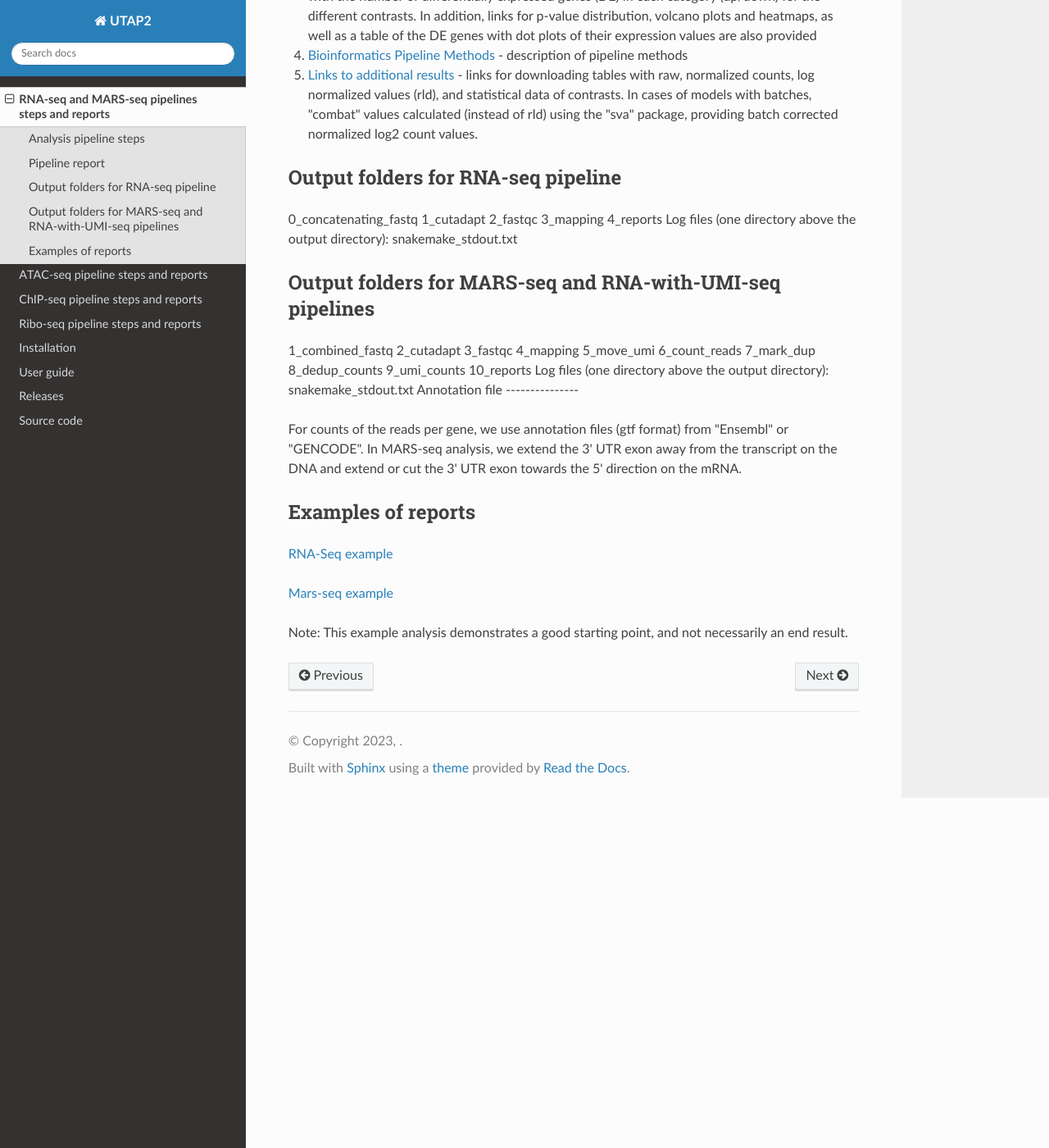
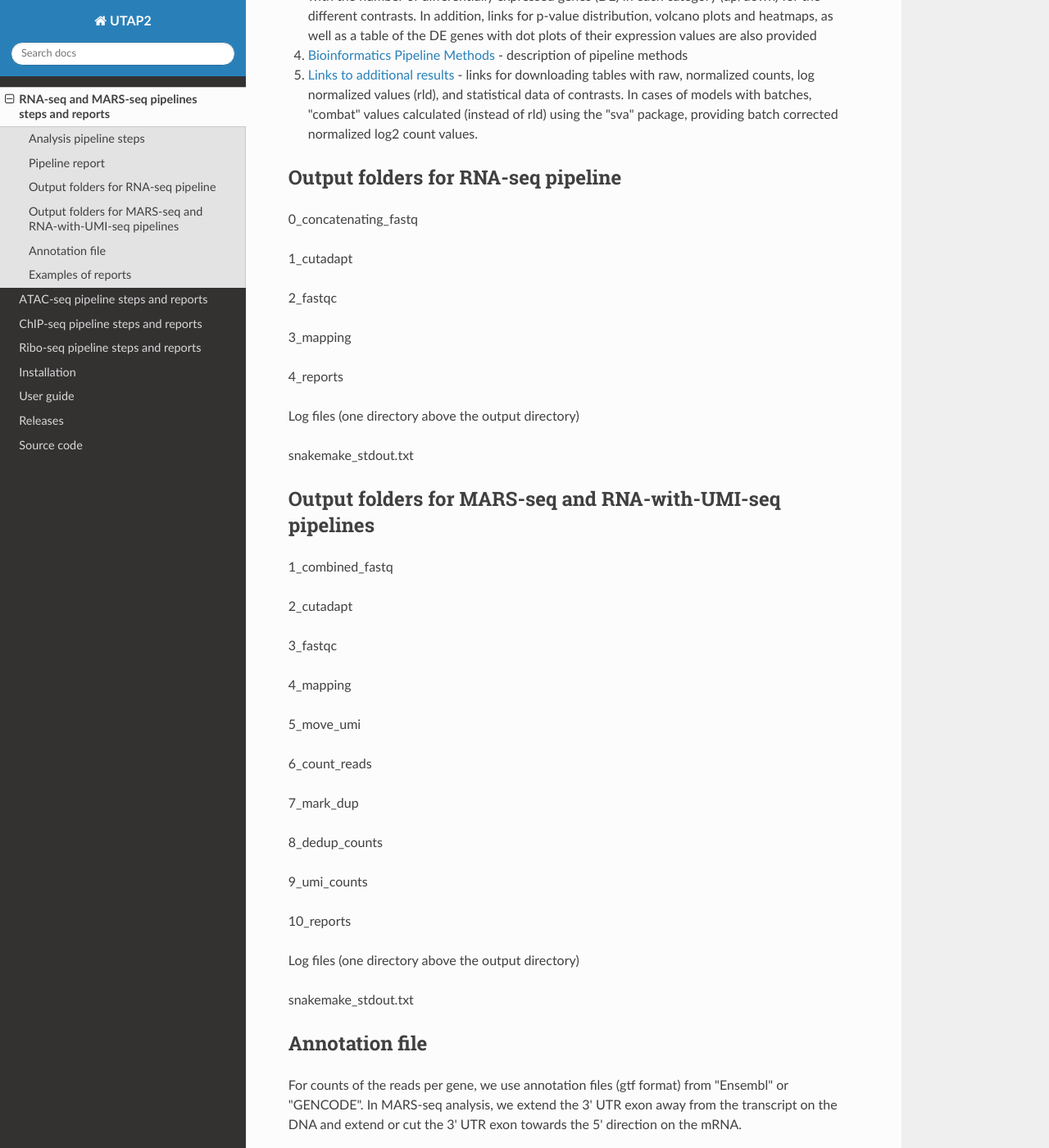
Before and after one commit to utap2/utap2, a Sphinx documentation site: the page built from docs/rst/rna-mars-seq-results.rst, in a window 1280 px wide and 1400 px high, scrolled down 2140 px. Shown: the whole window at 82% size. Built offline with Sphinx 7.4.7 and the Read the Docs theme 3.1.0, drawn with Linux system fonts in a browser that asks for light colours; pages that are not in the unit, such as notebooks, are missing from menus.

```diff
--- a/docs/rst/rna-mars-seq-results.rst
+++ b/docs/rst/rna-mars-seq-results.rst
@@ -62,27 +62,45 @@ The report includes several sections:
 Output folders for RNA-seq pipeline
 --------------
 0_concatenating_fastq
+
 1_cutadapt
+
 2_fastqc
+
 3_mapping
+
 4_reports
-Log files (one directory above the output directory):
+
+Log files (one directory above the output directory)
+
 snakemake_stdout.txt
 
 Output folders for MARS-seq and RNA-with-UMI-seq pipelines
 --------------
 1_combined_fastq
+
 2_cutadapt
+
 3_fastqc
+
 4_mapping
+
 5_move_umi
+
 6_count_reads
+
 7_mark_dup
+
 8_dedup_counts
+
 9_umi_counts
+
 10_reports
-Log files (one directory above the output directory):
+
+Log files (one directory above the output directory)
+
 snakemake_stdout.txt
+
 Annotation file
 ---------------
 
```
